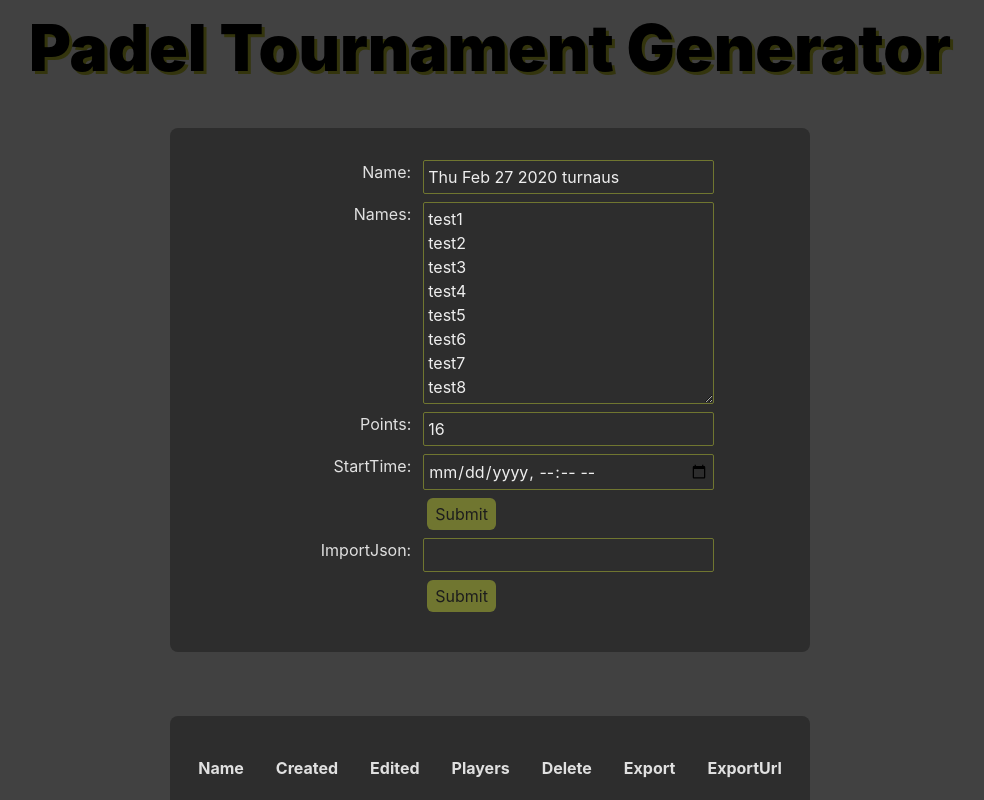
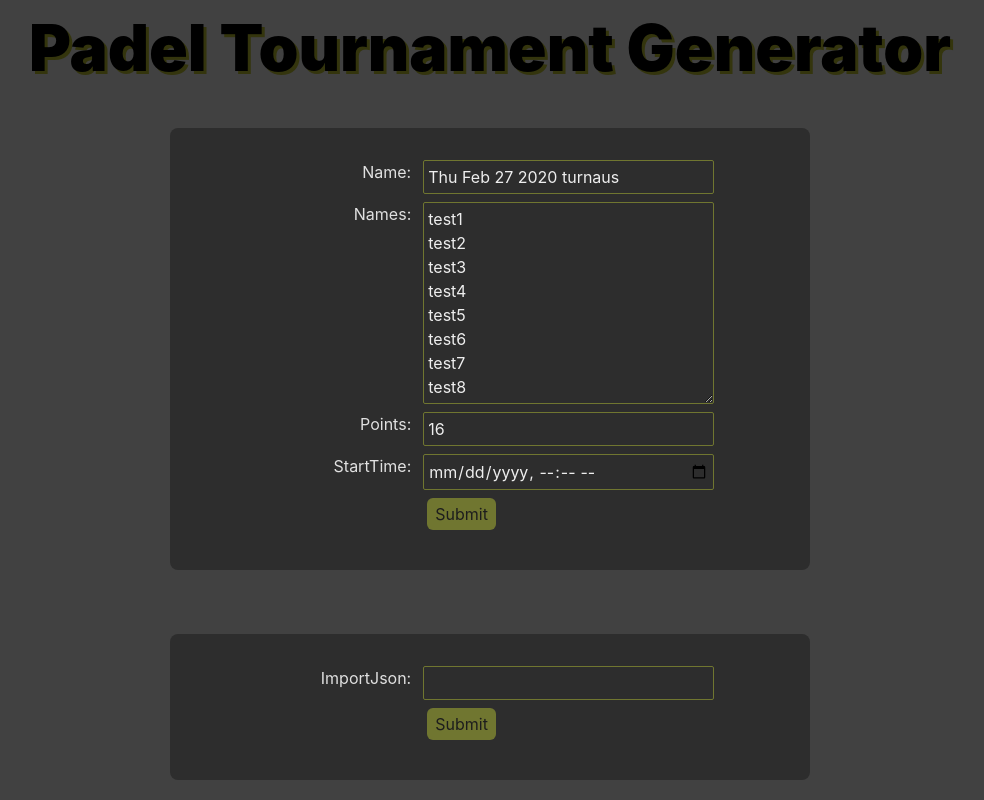
Before and after one commit to ohanhimaki/americano-tournaments, a React (Create React App) app in the folder americano-tournaments.web/: page / in a window 1280 px wide. Shown: the top 800 px of the page, without its empty margins (150-1134 px from the left). Built offline with nearby package versions, Linux system fonts and the light colour scheme.

Commit message:
IImportatut talteen localstorageen ja tournament iimport omaan componenttiin

```diff
--- /dev/null
+++ b/americano-tournaments.web/src/components/new-tournament/ImportTournamentForm.tsx
@@ -0,0 +1,48 @@
+import tournamentState from "../../services/tournamentState";
+import React from "react";
+
+interface Props {
+    selectTournament: Function;
+}
+export function ImportTournamentForm({selectTournament}: Props) {
+    function handleImportSubmit(event: any) {
+        event.preventDefault();
+        let importJson = event.target.importJson.value;
+        console.log(importJson)
+        var tournament = JSON.parse(importJson);
+        const tournamentinst = tournamentState.getInstance();
+        tournamentinst.reloadOldTournament(tournament);
+        selectTournament(tournamentinst);
+    }
+
+    return (
+        <div className="m-auto w-full flex flex-row flex-wrap justify-center items-start">
+            <div className=" m-auto bg-gray-800 text-gray-300 rounded-lg py-8 my-8 xl:w-6/12 md:w-8/12 w-10/12">
+                <form
+                    action=""
+                    onSubmit={handleImportSubmit}
+                    className="w-full max-w-md m-auto "
+                >
+                    <div className="md:flex pb-2">
+                        <label className="md:w-1/3 md:text-right mr-3" htmlFor="">
+                            ImportJson:
+                        </label>
+                        <input
+                            type="text"
+                            name="importJson"
+                            defaultValue={""}
+                            className="md:w-2/3 w-full bg-gray-800 border border-palayellow-300 p-1 text-gray-200 rounded-sm"
+                        />
+                    </div>
+                    <div className="md:flex pb-2">
+                        <div className="md:w-1/3 mr-3"/>
+                        <input
+                            type="submit"
+                            value="Submit"
+                            className="bg-palayellow-300 text-gray-900 px-2 py-1 rounded-md"
+                        />
+                    </div>
+                </form>
+            </div>
+        </div>)
+}
--- a/americano-tournaments.web/src/components/new-tournament/NewTournament.tsx
+++ b/americano-tournaments.web/src/components/new-tournament/NewTournament.tsx
@@ -1,10 +1,12 @@
 import React from "react";
 import {NewTournamentForm} from "./NewTournamentForm";
+import {ImportTournamentForm} from "./ImportTournamentForm";
 
 
 interface Props {
     selectTournament: Function;
 }
+
 export const NewTournament = ({selectTournament}:Props) => {
     return (
         <div className="bg-gray-700">
@@ -12,6 +14,9 @@ export const NewTournament = ({selectTournament}:Props) => {
                 <NewTournamentForm
                     selectTournament={selectTournament}
                 ></NewTournamentForm>
+                <ImportTournamentForm
+                    selectTournament={selectTournament}
+                ></ImportTournamentForm>
       </div>
     </div>
   );
--- a/americano-tournaments.web/src/components/new-tournament/NewTournamentForm.tsx
+++ b/americano-tournaments.web/src/components/new-tournament/NewTournamentForm.tsx
@@ -29,15 +29,6 @@ test8`;
         selectTournament(tournamentState.getInstance());
     }
 
-    function handleImportSubmit(event: any) {
-        event.preventDefault();
-        let importJson = event.target.importJson.value;
-        console.log(importJson)
-        var tournament = JSON.parse(importJson);
-        const tournamentinst = tournamentState.getInstance();
-        tournamentinst.reloadOldTournament(tournament);
-        selectTournament(tournamentinst);
-    }
 
     return(
     <div className="m-auto w-full flex flex-row flex-wrap justify-center items-start">
@@ -102,31 +93,6 @@ test8`;
                         />
                     </div>
                 </form>
-                <form
-                    action=""
-                    onSubmit={handleImportSubmit}
-                    className="w-full max-w-md m-auto "
-                >
-                    <div className="md:flex pb-2">
-                        <label className="md:w-1/3 md:text-right mr-3" htmlFor="">
-                            ImportJson:
-                        </label>
-                        <input
-                            type="text"
-                            name="importJson"
-                            defaultValue={""}
-                            className="md:w-2/3 w-full bg-gray-800 border border-palayellow-300 p-1 text-gray-200 rounded-sm"
-                        />
-                    </div>
-                    <div className="md:flex pb-2">
-                        <div className="md:w-1/3 mr-3"/>
-                        <input
-                            type="submit"
-                            value="Submit"
-                            className="bg-palayellow-300 text-gray-900 px-2 py-1 rounded-md"
-                        />
-                    </div>
-                </form>
             </div>
     </div>
 )}
--- a/americano-tournaments.web/src/services/tournamentState.tsx
+++ b/americano-tournaments.web/src/services/tournamentState.tsx
@@ -170,6 +170,7 @@ this.Name = name;
     this.Name = tournament.Name;
     this.Players = tournament.Players;
     this.matches = tournament.matches;
+    this.updateEdited()
 
   }
 }
```
Lines whose indentation alone changed are shown as unchanged.
